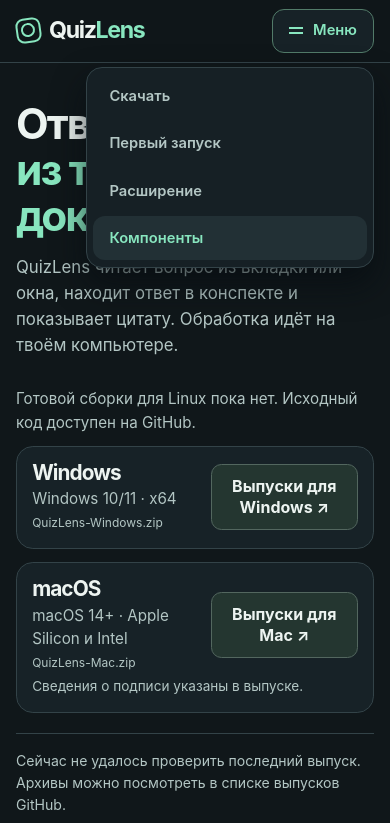
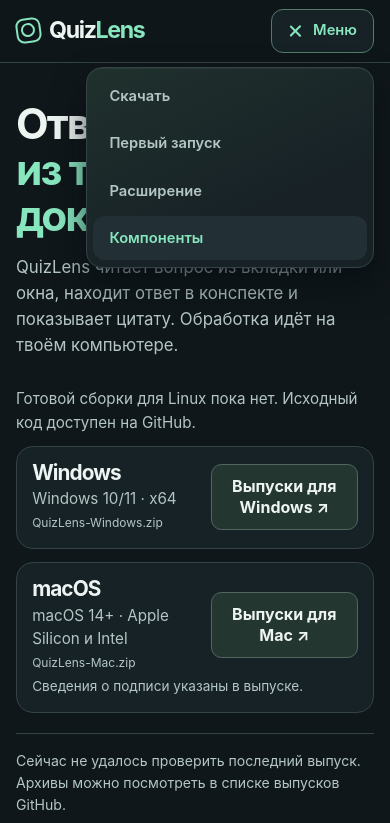
Before and after one commit to NolReaction/quizlens, a plain HTML site: page index.html in a window 390 px wide. Both pictures are taken after a click on the button "Меню". Shown: the top 823 px of the page. Drawn offline with Linux system fonts and the light colour scheme; no server answers.

Commit message:
Update QuizLens download page

```diff
--- a/download.css
+++ b/download.css
@@ -37,7 +37,14 @@ button { font: inherit; cursor: pointer; }
 .nav nav a:hover, .nav nav a[aria-current] { color: var(--text); background: var(--raised); }
 .nav nav a[aria-current] { color: var(--accent); }
 .nav-toggle { color: var(--text); background: var(--surface); border: 1px solid var(--line); gap: .65rem; }
-.menu-icon { width: .95em; height: .5em; border-block: 2px solid currentColor; }
+.menu-icon { position:relative; width:1em; height:1em; display:inline-block; }
+.menu-icon::before, .menu-icon::after {
+  content:""; position:absolute; inset-inline:0; top:50%; height:2px; margin-top:-1px;
+  background:currentColor; border-radius:2px; transform:translateY(-3px);
+}
+.menu-icon::after { transform:translateY(3px); }
+.nav-toggle[aria-expanded=true] .menu-icon::before { transform:rotate(45deg); }
+.nav-toggle[aria-expanded=true] .menu-icon::after { transform:rotate(-45deg); }
 .nav-toggle[aria-expanded=true] { border-color: var(--accent-line); color: var(--accent); }
 .brand { color: var(--text); font-size: 1.45rem; letter-spacing: -.06em; font-weight: 750; }
 .brand span:last-child { color: var(--accent); }
@@ -126,7 +133,9 @@ code { font-family: "IBM Plex Mono", Consolas, monospace; overflow-wrap: anywher
   .hero { gap: 1.25rem; }
   .nav { min-height: 3.85rem; flex-wrap: wrap; padding-block: .35rem; }
   .nav nav { width: 100%; flex-wrap: wrap; }
-  .nav-toggle:not([hidden]) + nav { position: absolute; top: calc(100% + .35rem); right: 0; width: min(18rem, 100%); display: grid; padding: .4rem; box-shadow: 0 1rem 2rem #060c10ab; }
+  .nav-toggle:not([hidden]) + nav { position: absolute; top: calc(100% + .35rem); right: 0; width: min(18rem, 100%); display:grid; padding:.4rem; max-height:calc(100dvh - 5rem); overflow:auto;
+    background:linear-gradient(155deg, #20312d, #172126 70%); transform-origin:top right;
+    box-shadow:0 1rem 2rem #060c10ab, inset 0 1px rgb(222 255 239 / 5%); }
   .release-row { grid-row: 2; }
 }
 @media (max-width: 560px) {
@@ -141,7 +150,12 @@ code { font-family: "IBM Plex Mono", Consolas, monospace; overflow-wrap: anywher
 @media (prefers-reduced-motion: no-preference) {
   :root { scroll-behavior: smooth; }
   .nav nav a, .button, .nav-toggle { transition: background-color .16s, color .16s, border-color .16s, transform .16s; }
-  .button:active { transform: translateY(1px); }
-  .preview, .nav-toggle:not([hidden]) + nav:not([hidden]) { animation: appear .24s ease-out; }
+  .nav-toggle:active, .button:active { transform: translateY(1px); }
+  .menu-icon::before, .menu-icon::after { transition:transform 160ms cubic-bezier(.2,.8,.2,1); }
+  @media (hover:hover) {
+    .button:hover { transform:translateY(-1px); }
+    .button:active { transform:translateY(1px); }
+  }
+  .preview { animation: appear .24s ease-out; }
   @keyframes appear { from { opacity: .45; transform: translateY(5px); } to { opacity: 1; transform: translateY(0); } }
 }
--- a/download.js
+++ b/download.js
@@ -158,23 +158,57 @@ function enableNavigation(doc, view) {
   const links = Array.from(nav.querySelectorAll('a'));
   const sections = links.map(link => doc.getElementById(link.hash.slice(1)));
   const compact = view.matchMedia('(max-width: 740px)');
-  function setOpen(open) {
+  const motion = view.matchMedia('(prefers-reduced-motion: no-preference)');
+  const closedPanel = {opacity:'0', transform:'translateY(-5px) scale(.98)'};
+  const shownPanel = {opacity:'1', transform:'none'};
+  let animation;
+
+  function setOpen(open, animate = true) {
+    const hide = compact.matches && !open;
     button.hidden = !compact.matches;
     button.setAttribute('aria-expanded', String(open && compact.matches));
-    nav.hidden = compact.matches && !open;
+    if (animate && hide === nav.inert && (animation || hide === nav.hidden)) return;
+    nav.inert = hide;
+
+    // Sample the current visual state before cancelling so another tap can reverse it.
+    const transition = animate && compact.matches && motion.matches && typeof nav.animate === 'function';
+    let from = closedPanel;
+    if (transition && !nav.hidden) {
+      const current = view.getComputedStyle(nav);
+      from = {opacity:current.opacity, transform:current.transform};
+    }
+    animation?.cancel();
+    animation = null;
+    if (!transition) {
+      nav.hidden = hide;
+      return;
+    }
+    nav.hidden = false;
+    const next = nav.animate([from, hide ? closedPanel : shownPanel], {
+      duration:hide ? 135 : 180, easing:'cubic-bezier(.2,.8,.2,1)'
+    });
+    animation = next;
+    next.onfinish = () => {
+      if (animation !== next) return;
+      nav.hidden = hide;
+      animation = null;
+    };
   }
   function closeOnEscape(event) {
-    if (event.key === 'Escape' && compact.matches && !nav.hidden) {
+    if (event.key === 'Escape' && compact.matches && !nav.inert) {
       setOpen(false);
       button.focus();
     }
   }
-  compact.addEventListener('change', () => setOpen(false));
-  button.addEventListener('click', () => setOpen(nav.hidden));
+  compact.addEventListener('change', () => setOpen(false, false));
+  motion.addEventListener('change', () => setOpen(!nav.inert, false));
+  button.addEventListener('click', () => setOpen(nav.inert));
   doc.addEventListener('keydown', closeOnEscape);
-  doc.addEventListener('click', event => {
+  function closeOutside(event) {
     if (!nav.contains(event.target) && !button.contains(event.target)) setOpen(false);
-  });
+  }
+  doc.addEventListener('click', closeOutside);
+  doc.addEventListener('focusin', closeOutside);
   links.forEach((link, index) => link.addEventListener('click', () => {
     if (compact.matches) {
       setOpen(false);
@@ -204,7 +238,7 @@ function enableNavigation(doc, view) {
   }
   view.addEventListener('scroll', onScroll, {passive:true});
   view.addEventListener('resize', onScroll);
-  setOpen(false);
+  setOpen(false, false);
   indicateSection();
 }
 
```
Also changed, not shown: 1 other file.
